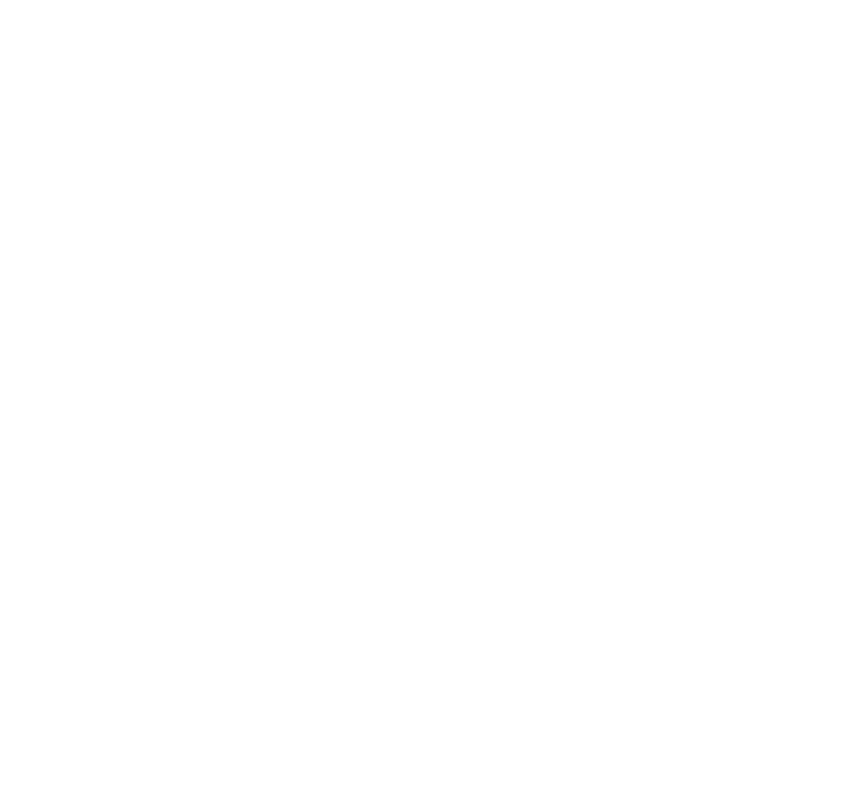
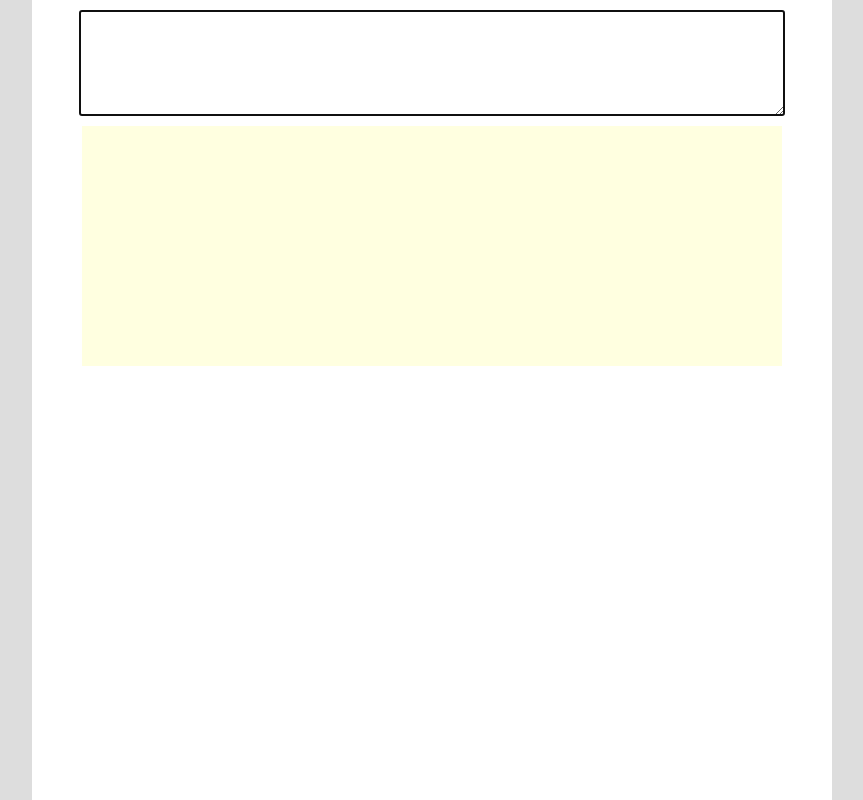
Before and after one commit to leikaa/codejam-virtual-keyboard, a plain HTML site: page index.html in a window 1280 px wide. Shown: the whole page, without its empty margins (208-1071 px from the left). Drawn offline with nearby package versions, Linux system fonts and the light colour scheme.

Commit message:
feat: add base project structure

```diff
--- a/assets/js/script.js
+++ b/assets/js/script.js
@@ -0,0 +1,25 @@
+window.onload = function () {
+    // set page wrapper
+    let divWrapper = document.createElement('div');
+    divWrapper.classList.add('wrapper');
+    document.querySelector('body').append(divWrapper);
+
+    // add textarea
+    let textArea = document.createElement('textarea');
+    textArea.classList.add('textarea');
+    textArea.setAttribute('autofocus', 'true');
+    document.querySelector('.wrapper').append(textArea);
+
+    // add keyboard block
+    let keyboard = document.createElement('div');
+    keyboard.classList.add('keyboard');
+    document.querySelector('.wrapper').append(keyboard);
+
+    // add inner keyboard rows
+    let innerRowsCount = 5;
+    for (let i = 1; i <= innerRowsCount; i++) {
+        let keyboardRow = document.createElement('div');
+        keyboardRow.classList.add(`keyboard-row-${i}`);
+        document.querySelector('.keyboard').append(keyboardRow);
+    }
+};
--- a/assets/styles/style.css
+++ b/assets/styles/style.css
@@ -0,0 +1,29 @@
+body {
+    background-color: #ddd;
+    font-size: 14px;
+    font-family: 'Roboto Condensed', sans-serif;
+}
+
+.wrapper {
+    max-width: 800px;
+    margin-left: auto;
+    margin-right: auto;
+    padding: 10px 0;
+    background-color: #fff;
+    width: 100vw;
+    height: calc(100vh - 20px);
+}
+
+.textarea {
+    width: 700px;
+    height: 100px;
+    display: block;
+    margin: 0 auto;
+}
+
+.keyboard {
+    width: 700px;
+    height: 240px;
+    margin: 10px auto 0;
+    background-color: lightyellow;
+}
```
Also changed, not shown: index.html (+0 -1 lines).
